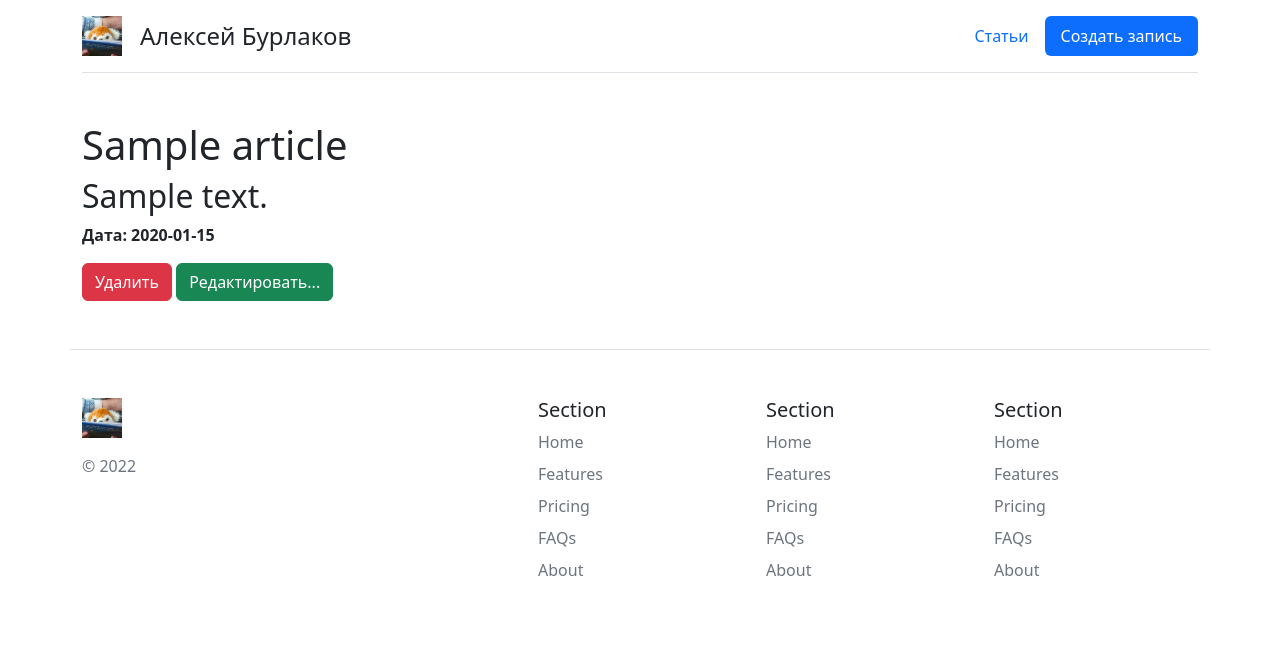
After one commit to a-burlakov/learning, a Flask app: page /posts/1 in a window 1280 px wide. The commit adds this page. Shown: the top 653 px of the page. Run offline with Flask 2, Linux system fonts and the light colour scheme; tables that the repository leaves empty hold one stand-in row (values such as "Sample post").

Commit message:
Deleting and updating.

```diff
--- a/main.py
+++ b/main.py
@@ -18,10 +18,56 @@ class Article(db.Model):
     def __repr__(self):
         return '<Article %r>' % self.id # wtf
 
+
 @app.route('/')
 @app.route('/home')
 def index():
     return render_template('index.html')
+
+
+@app.route('/posts')
+def posts():
+    articles = Article.query.order_by(Article.date.desc()).all()
+    return render_template('posts.html', articles=articles)
+
+
+@app.route('/posts/<int:id>')
+def post_detail(id):
+    article = Article.query.get(id)
+
+    return render_template('post_detail.html', article=article)
+
+
+@app.route('/posts/<int:id>/delete')
+def post_delete(id):
+    article = Article.query.get_or_404(id)
+
+    try:
+        db.session.delete(article)
+        db.session.commit()
+        return redirect('/posts')
+    except:
+        return "При удалении статьи произошла ошибка."
+
+
+@app.route('/posts/<int:id>/update', methods=['POST', 'GET'])
+def post_update(id):
+
+    article = Article.query.get_or_404(id)
+
+    if request.method == "GET":
+        return render_template('post_update.html', article=article)
+
+    if request.method == "POST":
+        article.title = request.form['title']
+        article.intro = request.form['intro']
+        article.text = request.form['text']
+
+        try:
+            db.session.commit()
+            return redirect('/posts/' + str(article.id))
+        except:
+            return "При изменении статьи произошла ошибка."
 
 
 @app.route('/create-article', methods=['POST', 'GET'])
@@ -38,7 +84,7 @@ def create_article():
     try:
         db.session.add(article)
         db.session.commit()
-        return redirect('/')
+        return redirect('/posts')
     except:
         return "При добавлении статьи произошла ошибка."
 
--- a/templates/base.html
+++ b/templates/base.html
@@ -10,14 +10,13 @@
     <div class="container">
     <header class="d-flex flex-wrap justify-content-center py-3 mb-4 border-bottom">
       <a href="/" class="d-flex align-items-center mb-3 mb-md-0 me-md-auto text-dark text-decoration-none">
-            <img src="static/logo.png" width="40" height="40">
+            <img src="/static/logo.png" width="40" height="40">
           <svg class="bi me-2" width="10" height="10"></svg>
         <span class="fs-4">Алексей Бурлаков</span>
       </a>
 
       <ul class="nav nav-pills">
-        <li class="nav-item"><a href="/" class="nav-link" aria-current="page">Главная</a></li>
-        <li class="nav-item"><a href="/about" class="nav-link">О нас</a></li>
+        <li class="nav-item"><a href="/posts" class="nav-link">Статьи</a></li>
         <li class="nav-item"><a href="/create-article" class="nav-link active">Создать запись</a></li>
       </ul>
     </header>
@@ -30,7 +29,7 @@
   <footer class="row row-cols-1 row-cols-sm-2 row-cols-md-5 py-5 my-5 border-top">
     <div class="col mb-3">
       <a href="/" class="d-flex align-items-center mb-3 link-dark text-decoration-none">
-             <img src="static/logo.png" width="40" height="40">
+             <img src="/static/logo.png" width="40" height="40">
         <svg class="bi me-2" width="40" height="32"><use xlink:href="#bootstrap"></use></svg>
       </a>
       <p class="text-muted">© 2022</p>
--- a/templates/create-article.html
+++ b/templates/create-article.html
@@ -1,7 +1,7 @@
 {% extends 'base.html' %}
 
 {% block title %}
-Страница про нас
+Добавление статьи
 {% endblock %}
 
 {% block body %}
@@ -10,8 +10,8 @@
   <form method="post">
     <input type="text" name="title" id="title" class="form-control" placeholder="Введите название">
     <textarea name="intro" id="intro" class="form-control" placeholder="Введите анонс"></textarea>
-    <textarea name="text" id="text" class="form-control" placeholder="Введите текст"></textarea>
-    <input type="submit" class="btn btn-success" value="Отправить">
+    <textarea name="text" id="text" class="form-control"  placeholder="Введите текст"></textarea>
+    <input type="submit" class="btn btn-success" value="Обновить">
   </form>
 </div>
 {% endblock %}
--- /dev/null
+++ b/templates/post_detail.html
@@ -0,0 +1,19 @@
+{% extends 'base.html' %}
+
+{% block title %}
+{{ article.title }}
+{% endblock %}
+
+{% block body %}
+<div class="container mt-5">
+  <h1>{{ article.title }}</h1>
+
+    <div class="alert.alert-info">
+        <h2>{{ article.text }}</h2>
+        <p><b>Дата: {{ article.date.date() }}</b></p>
+        <a href="/posts/{{ article.id }}/delete" class="btn btn-danger">Удалить</a>
+        <a href="/posts/{{ article.id }}/update" class="btn btn-success">Редактировать...</a>
+</div>
+
+</div>
+{% endblock %}
```
Also changed, not shown: templates/post_update.html (added, +17 -0 lines), templates/posts.html (added, +25 -0 lines), blog.db.
